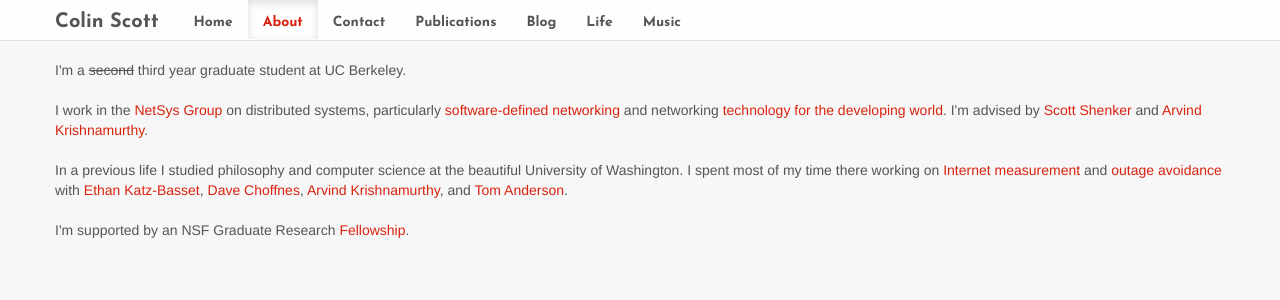
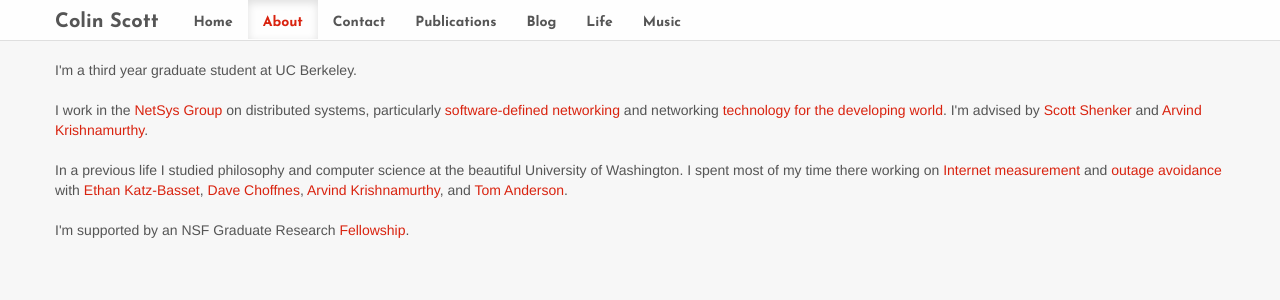
Before and after one commit to colin-scott/personal_website, a Jekyll site: the page built from about.html, in a window 1280 px wide. Shown: the top 300 px of the page. Built offline with Jekyll 4.4.1, drawn with Linux system fonts in a browser that asks for light colours; Markdown is read by kramdown in place of the engine named in the settings.

```diff
--- a/about.html
+++ b/about.html
@@ -6,7 +6,7 @@
 ---
 
 <p>
-I'm a <strike>second</strike> third year graduate student at UC Berkeley.<br/>
+I'm a third year graduate student at UC Berkeley.<br/>
 </br>
 I work in the <a href=https://netsys.cs.berkeley.edu>NetSys
     Group</a> on distributed systems, particularly
```
